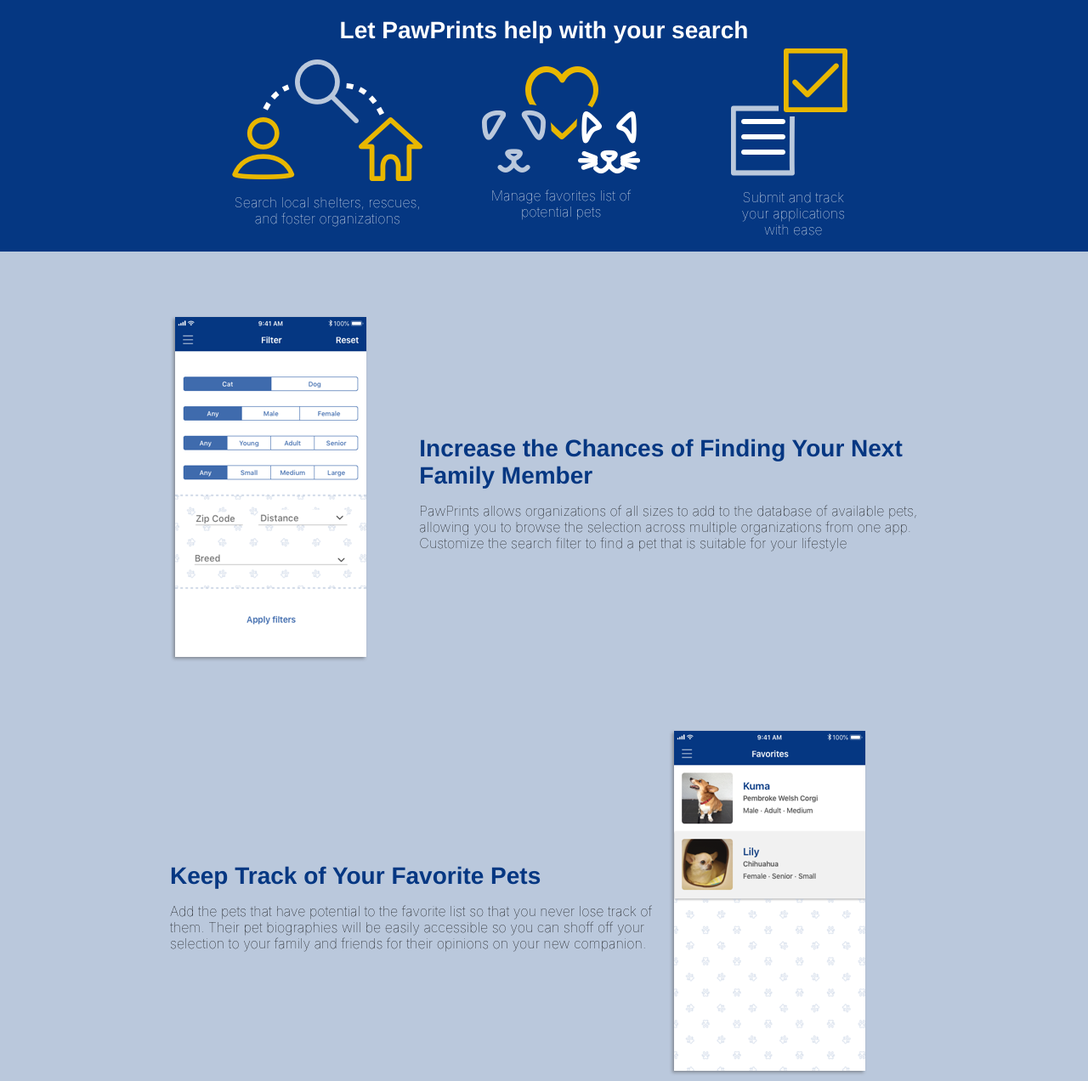
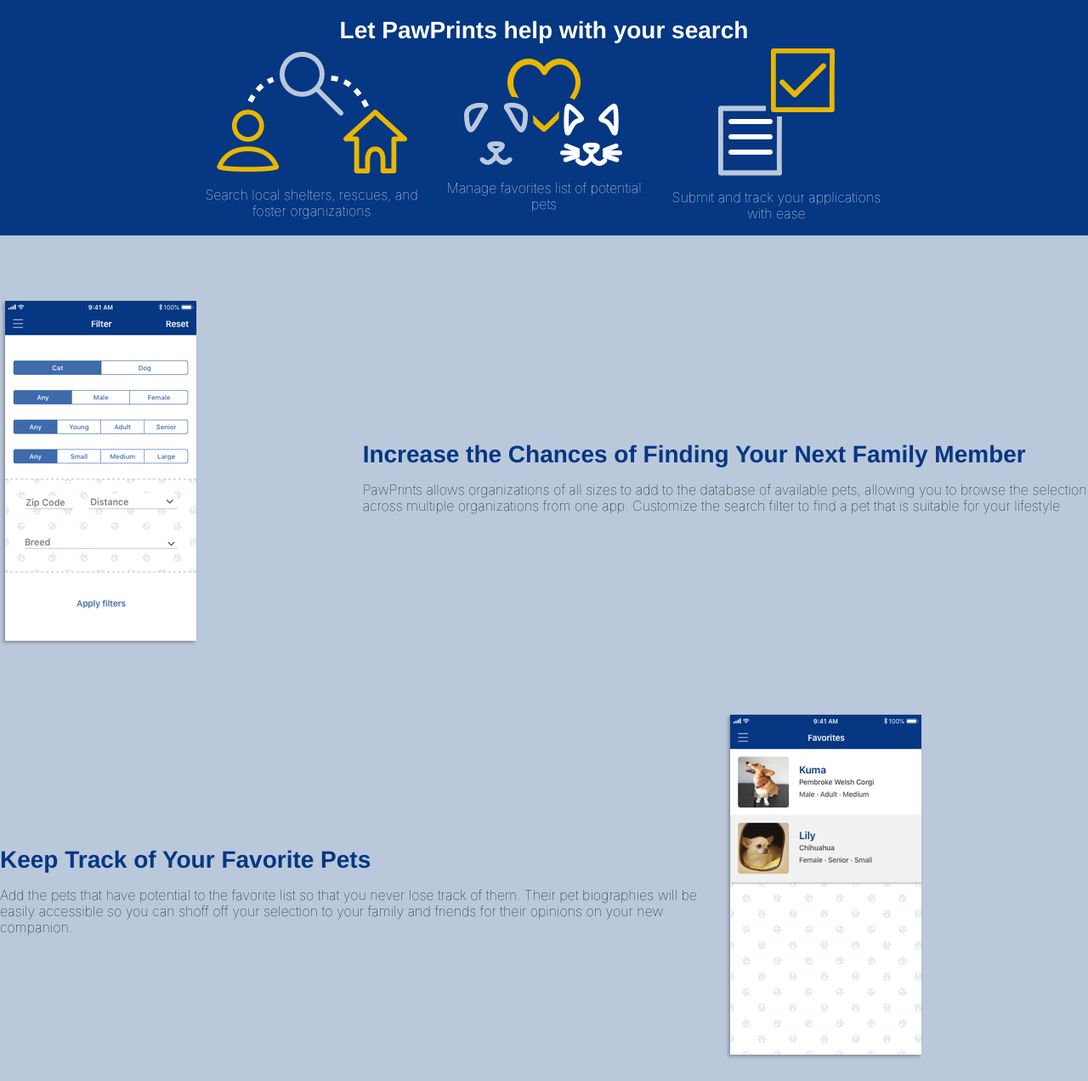
Before and after one commit to ghsieh-te/PawPrints, a plain HTML site: page index.html in a window 1280 px wide. Shown: the part 823-2095 px from the top of the page at 85% size. Drawn offline with Linux system fonts and the light colour scheme.

Commit message:
PawPrints Landing Page RVS 2

```diff
--- a/index.html
+++ b/index.html
@@ -50,12 +50,12 @@
           </div>
         </div>
         <div class="features">
+          <div class="features-image">
+            <img src="assets/favoriteimage.png"/>
+          </div>
           <div class="features-side">
           <h2>Keep Track of Your Favorite Pets</h2>
           <p>Add the pets that have potential to the favorite list so that you never lose track of them. Their pet biographies will be easily accessible so you can shoff off your selection to your family and friends for their opinions on your new companion.</p>
-          </div>
-          <div class="features-image">
-            <img src="assets/favoriteimage.png"/>
           </div>
         </div>
         <div class="features">
@@ -68,12 +68,12 @@
           </div>
         </div>
         <div class="features">
+          <div class="features-image">
+            <img src="assets/resourcesimage.png"/>
+          </div>
           <div class="features-side">
             <h2>Start of a New Adventure</h2>
             <p>First-time pet parent or choose a new breed? Let PawPrints help! Learn about different breeds and how they fit into your lifestyle from the breed guides found on the Resources page. The Starter's Checklist is there for you to begin your shopping and can be customized as needed.</p>
-          </div>
-          <div class="features-image">
-            <img src="assets/resourcesimage.png"/>
           </div>
         </div>
       </section>
--- a/styles/main.css
+++ b/styles/main.css
@@ -26,8 +26,8 @@ p {
   display: grid;
   margin-right: auto;
   margin-left: auto;
-  padding-left: 200px;
-  padding-right: 200px;
+  /*padding-left: 200px;
+  padding-right: 200px;*/
 }
 
 .banner {
@@ -67,6 +67,32 @@ p {
   margin: 75px 0 0;
 }
 
+.highlight-description {
+ display: grid;
+ grid-template-columns: 1fr;
+ width: 100%;
+ max-width: 800px;
+ margin: auto;
+ grid-gap: 20px;
+}
+
+.point {
+    display: grid;
+    grid-template-rows: auto auto;
+    margin: auto;
+}
+
+.point img {
+  display: block;
+  margin: auto;
+}
+
+.point p {
+  color: #ffffff;
+  text-align: center;
+  max-width: 300px;
+}
+
 @media (min-width: 600px) {
   .features {
     grid-template-columns: 1fr 2fr;
@@ -78,8 +104,15 @@ p {
     align-items: center;
     margin: 75px 0 0;
   }
+  .features:nth-of-type(even) .features-image {
+    grid-column: 2;
+    grid-row: 1;
+  }
+  .features:nth-of-type(even) .features-side {
+    grid-column: 1;
+    grid-row: 1;
+  }
   .highlight-description {
-   display: grid;
    grid-template-columns: 1fr 1fr 1fr;
   }
   .point {
@@ -102,15 +135,6 @@ body .hero {
 }
 
 .highlights h2 {
-  color: #ffffff;
-  text-align: center;
-}
-
-.point {
-  width: 50%;
-}
-
-.point p {
   color: #ffffff;
   text-align: center;
 }
```
